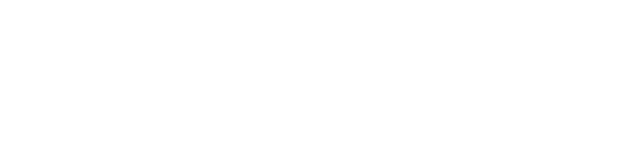
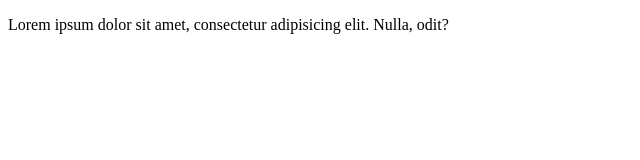
Before and after one commit to Fabrik-commits/prueba-repositorio2, a plain HTML site: page index.html in a window 1280 px wide. Shown: the whole page, without its empty margins (0-640 px from the left). Drawn offline with Linux system fonts and the light colour scheme.

Commit message:
primer commit

```diff
--- a/index.html
+++ b/index.html
@@ -9,6 +9,13 @@
 
 <body>
 
+    <!--DIV CONTENEDOR-->
+    <div class="container">
+        <div class="row">
+            <p>Lorem ipsum dolor sit amet, consectetur adipisicing elit. Nulla, odit?</p>
+        </div>
+    </div>
+
 </body>
 
 </html>
```
